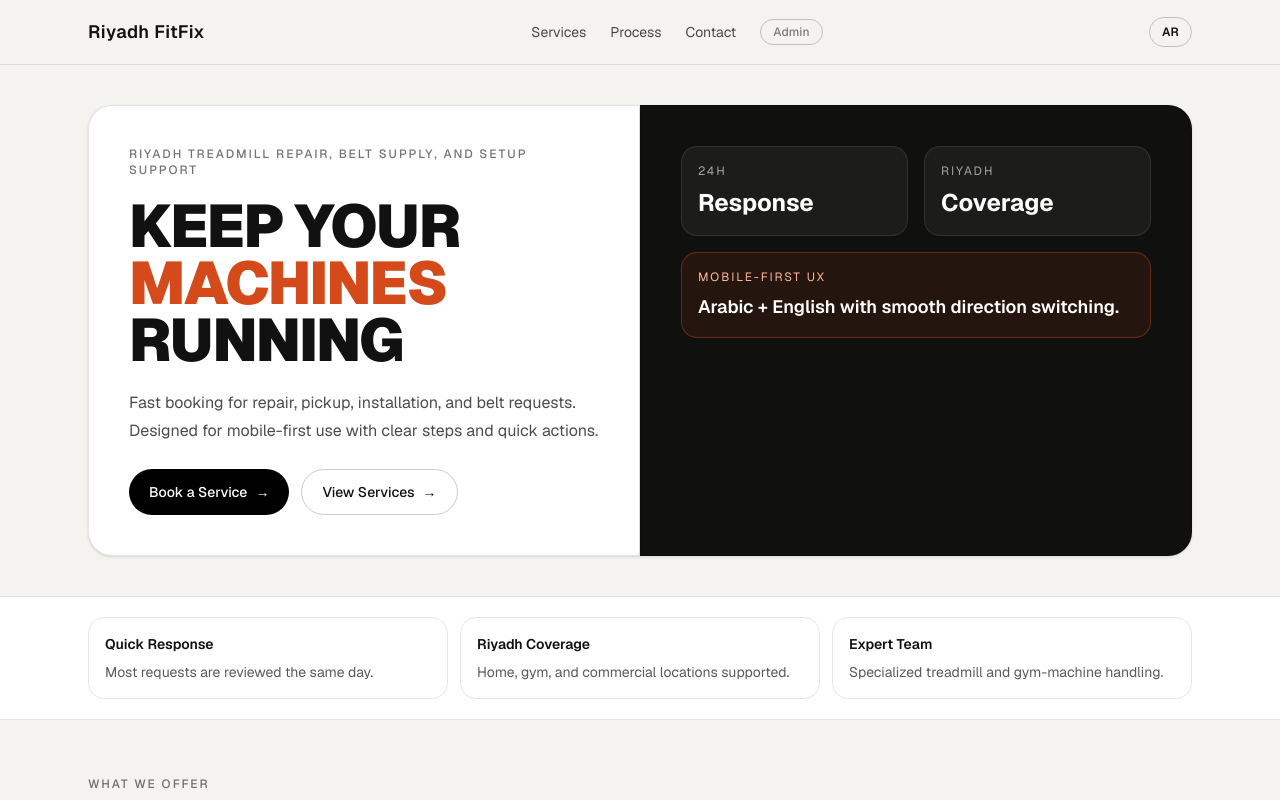
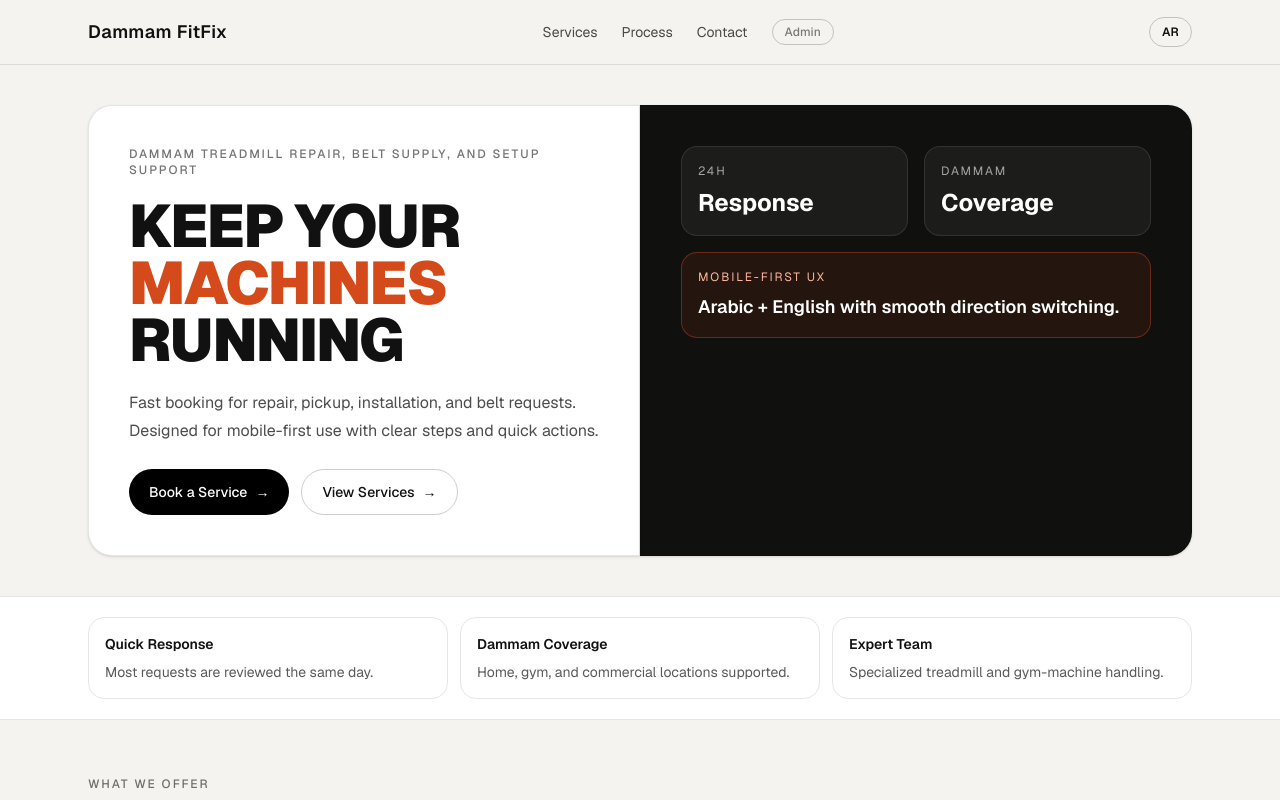
Before and after one commit to Akif12345/shop, a Next.js app: page / in a window 1280 px wide. Shown: the top 800 px of the page. Built offline with nearby package versions, Linux system fonts and the light colour scheme.

Commit message:
changed riyadh to dammam everywhere

```diff
--- a/src/app/actions.ts
+++ b/src/app/actions.ts
@@ -196,7 +196,7 @@ function sendNotificationEmail(data: {
   `;
 
   return resend.emails.send({
-    from: "Riyadh FitFix <onboarding@resend.dev>",
+    from: "Dammam FitFix <onboarding@resend.dev>",
     to: [to],
     subject: `New ${typeLabels[data.requestType] ?? data.requestType} Request — ${data.customerName}`,
     html,
--- a/src/app/admin/layout.tsx
+++ b/src/app/admin/layout.tsx
@@ -1,7 +1,7 @@
 import type { Metadata } from "next";
 
 export const metadata: Metadata = {
-  title: "Admin Dashboard — Riyadh Gym Workshop",
+  title: "Admin Dashboard — Dammam Gym Workshop",
 };
 
 export default function AdminLayout({ children }: { children: React.ReactNode }) {
--- a/src/app/admin/login/page.tsx
+++ b/src/app/admin/login/page.tsx
@@ -4,7 +4,7 @@ import { redirect } from "next/navigation";
 import { LoginForm } from "./form";
 
 export const metadata: Metadata = {
-  title: "Admin Login — Riyadh Gym Workshop",
+  title: "Admin Login — Dammam Gym Workshop",
 };
 
 export default async function AdminLoginPage() {
--- a/src/app/book/belt-order/page.tsx
+++ b/src/app/book/belt-order/page.tsx
@@ -34,7 +34,7 @@ const copy = {
       brand: "e.g., Life Fitness, Precor, True",
       model: "e.g., T5, TFX 5.5",
       beltSize: "e.g., 42cm x 140cm",
-      address: "Full delivery address in Riyadh",
+      address: "Full delivery address in Dammam",
       notes: "Any extra details",
     },
   },
@@ -63,7 +63,7 @@ const copy = {
       brand: "مثال: Life Fitness, Precor, True",
       model: "مثال: T5, TFX 5.5",
       beltSize: "مثال: 42cm x 140cm",
-      address: "عنوان التوصيل الكامل في الرياض",
+      address: "عنوان التوصيل الكامل في الدمام",
       notes: "أي تفاصيل إضافية",
     },
   },
--- a/src/app/book/pickup/page.tsx
+++ b/src/app/book/pickup/page.tsx
@@ -35,7 +35,7 @@ const copy = {
       brand: "e.g., Life Fitness, Precor, True",
       model: "e.g., T5, TFX 5.5",
       issue: "Describe what's wrong with the machine...",
-      address: "Full pickup address in Riyadh",
+      address: "Full pickup address in Dammam",
       notes: "Any extra details for the technician",
     },
   },
@@ -65,7 +65,7 @@ const copy = {
       brand: "مثال: Life Fitness, Precor, True",
       model: "مثال: T5, TFX 5.5",
       issue: "اشرح ما المشكلة في الجهاز...",
-      address: "عنوان الاستلام الكامل في الرياض",
+      address: "عنوان الاستلام الكامل في الدمام",
       notes: "أي تفاصيل إضافية للفني",
     },
   },
--- a/src/app/book/setup/page.tsx
+++ b/src/app/book/setup/page.tsx
@@ -36,7 +36,7 @@ const copy = {
       name: "Enter your full name",
       phone: "+966 5X XXX XXXX",
       email: "you@example.com",
-      address: "Full installation address in Riyadh",
+      address: "Full installation address in Dammam",
       machineBrand: "e.g., Life Fitness, Precor",
       machineModel: "e.g., T5, 95T",
       machineDetails: "Number of machines, type, etc.",
@@ -70,7 +70,7 @@ const copy = {
       name: "أدخل اسمك الكامل",
       phone: "+966 5X XXX XXXX",
       email: "you@example.com",
-      address: "عنوان التركيب الكامل في الرياض",
+      address: "عنوان التركيب الكامل في الدمام",
       machineBrand: "مثال: Life Fitness, Precor",
       machineModel: "مثال: T5, 95T",
       machineDetails: "عدد الأجهزة، النوع، إلخ.",
--- a/src/app/client.tsx
+++ b/src/app/client.tsx
@@ -7,12 +7,12 @@ type Language = "en" | "ar";
 
 const copy = {
   en: {
-    brand: "Riyadh FitFix",
+    brand: "Dammam FitFix",
     navServices: "Services",
     navProcess: "Process",
     navContact: "Contact",
     switchLabel: "AR",
-    heroEyebrow: "Riyadh treadmill repair, belt supply, and setup support",
+    heroEyebrow: "Dammam treadmill repair, belt supply, and setup support",
     heroTitle1: "KEEP YOUR",
     heroTitle2: "MACHINES",
     heroTitle3: "RUNNING",
@@ -22,7 +22,7 @@ const copy = {
     secondaryCta: "View Services",
     trust1Title: "Quick Response",
     trust1Desc: "Most requests are reviewed the same day.",
-    trust2Title: "Riyadh Coverage",
+    trust2Title: "Dammam Coverage",
     trust2Desc: "Home, gym, and commercial locations supported.",
     trust3Title: "Expert Team",
     trust3Desc: "Specialized treadmill and gym-machine handling.",
@@ -52,7 +52,7 @@ const copy = {
     ctaDesc:
       "We will connect all buttons to live forms next, step by step.",
     ctaButton: "Start Booking",
-    footer: "Riyadh FitFix Workshop",
+    footer: "Dammam FitFix Workshop",
     adminLink: "Admin",
     arrow: "→",
   },
@@ -62,7 +62,7 @@ const copy = {
     navProcess: "الخطوات",
     navContact: "تواصل",
     switchLabel: "EN",
-    heroEyebrow: "صيانة أجهزة المشي وتوفير الأحزمة وخدمات التركيب في الرياض",
+    heroEyebrow: "صيانة أجهزة المشي وتوفير الأحزمة وخدمات التركيب في الدمام",
     heroTitle1: "حافظ على",
     heroTitle2: "أجهزتك",
     heroTitle3: "بأفضل أداء",
@@ -72,7 +72,7 @@ const copy = {
     secondaryCta: "عرض الخدمات",
     trust1Title: "استجابة سريعة",
     trust1Desc: "معظم الطلبات تتم مراجعتها في نفس اليوم.",
-    trust2Title: "تغطية الرياض",
+    trust2Title: "تغطية الدمام",
     trust2Desc: "ندعم المنازل والصالات والمواقع التجارية.",
     trust3Title: "فريق متخصص",
     trust3Desc: "خبرة عالية في أجهزة المشي ومعدات الجيم.",
@@ -100,7 +100,7 @@ const copy = {
     ctaTitle: "جاهز للحجز؟",
     ctaDesc: "الخطوة القادمة: ربط كل الأزرار بنماذج حجز فعلية.",
     ctaButton: "ابدأ الحجز",
-    footer: "ورشة فت فكس - الرياض",
+    footer: "ورشة فت فكس - الدمام",
     adminLink: "لوحة التحكم",
     arrow: "←",
   },
@@ -268,7 +268,7 @@ export function HomePageClient() {
                 <p className="mt-2 text-2xl font-bold">Response</p>
               </div>
               <div className="rounded-2xl border border-white/10 bg-white/5 p-4">
-                <p className="text-xs uppercase tracking-[0.16em] text-white/60">Riyadh</p>
+                <p className="text-xs uppercase tracking-[0.16em] text-white/60">Dammam</p>
                 <p className="mt-2 text-2xl font-bold">Coverage</p>
               </div>
               <div className="col-span-2 rounded-2xl border border-[#d44a1a]/40 bg-[#d44a1a]/10 p-4">
--- a/src/app/layout.tsx
+++ b/src/app/layout.tsx
@@ -19,7 +19,7 @@ const notoSansArabic = Noto_Sans_Arabic({
 });
 
 export const metadata: Metadata = {
-  title: "Riyadh Gym Workshop",
+  title: "Dammam Gym Workshop",
   description: "Repair, setup, and treadmill belt ordering platform.",
 };
 
```
Also changed, not shown: 1 other file (tests, documents, lock files or other folders).
